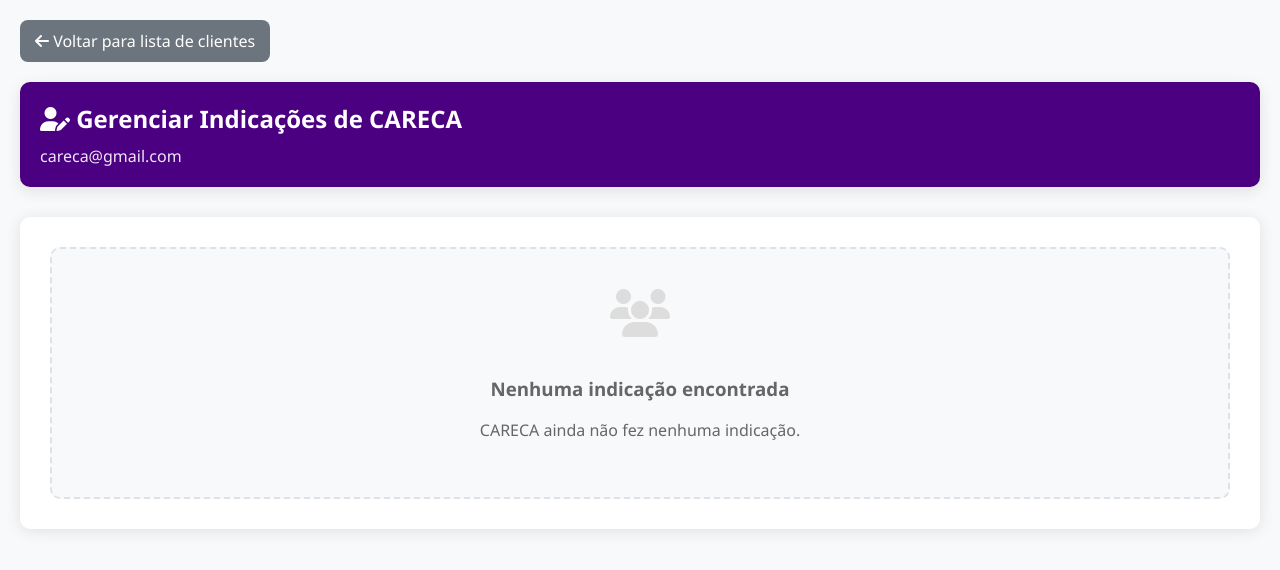
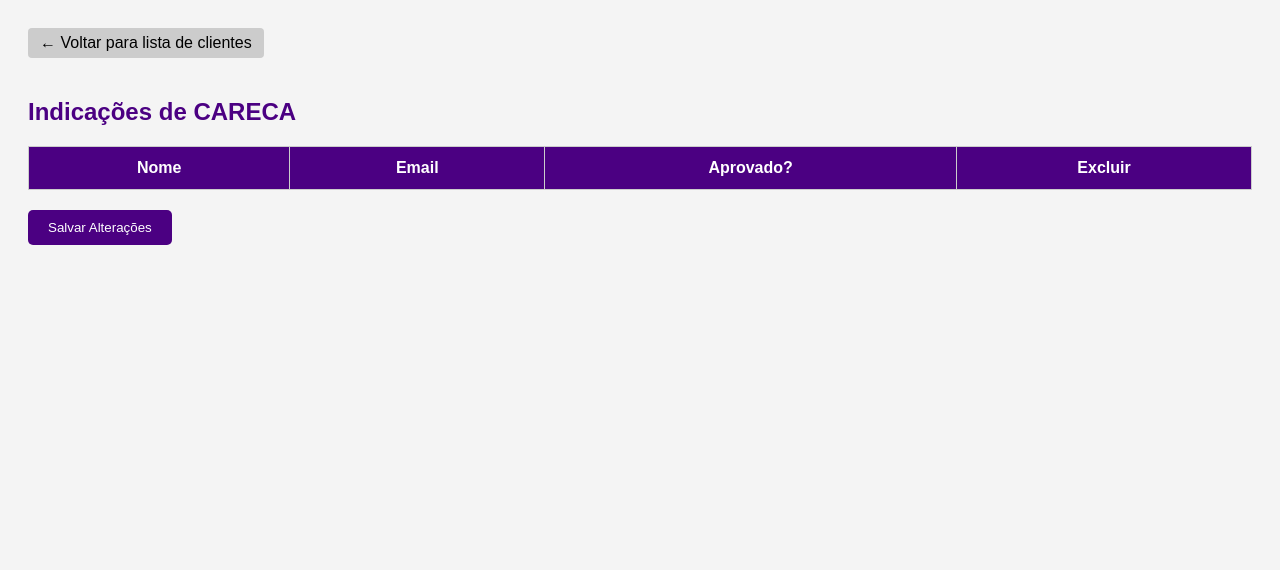
Before and after one commit to Adrianogat0/SISTEMA-INDICA-O, a Flask app: page /admin/cliente/7 in a window 1280 px wide. Shown: the top 570 px of the page. Run offline with Flask 3, Linux system fonts and the light colour scheme; a user stored in the database is signed in; data comes from the database, SQL or seed files in the repository; lists and menus that the app fills with data are empty.

Commit message:
Update admin_cliente.html

```diff
--- a/templates/admin_cliente.html
+++ b/templates/admin_cliente.html
@@ -1,316 +1,82 @@
+<!-- templates/admin_cliente.html -->
 <!DOCTYPE html>
 <html lang="pt-br">
 <head>
   <meta charset="UTF-8">
-  <meta name="viewport" content="width=device-width, initial-scale=1.0">
-  <title>Gerenciar Indicações - {{ cliente.nome }}</title>
-  <link rel="stylesheet" href="https://cdnjs.cloudflare.com/ajax/libs/font-awesome/6.5.0/css/all.min.css">
+  <title>Indicações - {{ cliente.nome }}</title>
   <style>
     body {
-      font-family: 'Segoe UI', sans-serif;
-      background: #f8f9fa;
+      font-family: Arial;
       padding: 20px;
-      margin: 0;
+      background: #f4f4f4;
     }
-
-    .header {
+    h2 { color: #4b0082; }
+    table { width: 100%; border-collapse: collapse; margin-top: 20px; background: white; }
+    th, td { padding: 12px; border: 1px solid #ccc; }
+    th { background-color: #4b0082; color: white; }
+    input[type="checkbox"] { transform: scale(1.4); }
+    button {
+      margin-top: 20px;
+      padding: 10px 20px;
       background: #4b0082;
       color: white;
-      padding: 20px;
-      border-radius: 10px;
-      margin-bottom: 30px;
-      box-shadow: 0 4px 15px rgba(0,0,0,0.1);
-    }
-
-    .header h2 {
-      margin: 0;
-      font-size: 24px;
-    }
-
-    .back-btn {
-      display: inline-block;
-      background: #6c757d;
-      color: white;
-      padding: 10px 15px;
-      border-radius: 8px;
-      text-decoration: none;
-      margin-bottom: 20px;
-      transition: background 0.3s;
-    }
-
-    .back-btn:hover {
-      background: #545b62;
-    }
-
-    .parabens {
-      background: linear-gradient(135deg, #28a745, #20c997);
-      color: white;
-      padding: 20px;
-      border-radius: 10px;
-      margin-bottom: 30px;
-      text-align: center;
-      font-weight: bold;
-      font-size: 18px;
-      box-shadow: 0 4px 15px rgba(40, 167, 69, 0.3);
-      animation: celebration 0.6s ease-out;
-    }
-
-    @keyframes celebration {
-      0% { transform: scale(0.9); opacity: 0; }
-      100% { transform: scale(1); opacity: 1; }
-    }
-
-    .form-container {
-      background: white;
-      padding: 30px;
-      border-radius: 10px;
-      box-shadow: 0 2px 15px rgba(0,0,0,0.1);
-    }
-
-    table {
-      width: 100%;
-      border-collapse: collapse;
-      margin-bottom: 30px;
-    }
-
-    th, td {
-      padding: 15px;
-      text-align: left;
-      border-bottom: 1px solid #e9ecef;
-    }
-
-    th {
-      background: #f8f9fa;
-      color: #495057;
-      font-weight: 600;
-    }
-
-    tr:hover {
-      background: #f8f9fa;
-    }
-
-    input[type="checkbox"] {
-      transform: scale(1.3);
+      border: none;
+      border-radius: 5px;
       cursor: pointer;
     }
-
-    .checkbox-cell {
-      text-align: center;
-      vertical-align: middle;
+    button:hover { background: #673ab7; }
+    .back-link {
+      margin-bottom: 20px;
+      display: inline-block;
+      text-decoration: none;
+      background: #ccc;
+      padding: 6px 12px;
+      border-radius: 4px;
+      color: #000;
     }
-
-    .approve-checkbox {
-      accent-color: #28a745;
-    }
-
-    .delete-checkbox {
-      accent-color: #dc3545;
-    }
-
-    .save-btn {
-      background: #4b0082;
-      color: white;
-      padding: 15px 30px;
-      border: none;
-      border-radius: 8px;
-      font-size: 16px;
-      font-weight: 600;
-      cursor: pointer;
-      transition: background 0.3s;
-      width: 100%;
-    }
-
-    .save-btn:hover {
-      background: #673ab7;
-    }
-
-    .no-data {
-      text-align: center;
-      padding: 40px;
-      color: #666;
-      background: #f8f9fa;
-      border-radius: 10px;
-      border: 2px dashed #dee2e6;
-    }
-
-    .search-container {
-      margin-bottom: 25px;
-    }
-
-    .search-box {
-      position: relative;
-      max-width: 400px;
-    }
-
-    .search-box i {
-      position: absolute;
-      left: 15px;
-      top: 50%;
-      transform: translateY(-50%);
-      color: #666;
-      font-size: 16px;
-    }
-
-    .search-box input {
-      width: 100%;
-      padding: 12px 15px 12px 45px;
-      border: 2px solid #ddd;
-      border-radius: 8px;
-      font-size: 16px;
-      transition: border-color 0.3s;
-      box-sizing: border-box;
-    }
-
-    .search-box input:focus {
-      border-color: #4b0082;
-      outline: none;
-      box-shadow: 0 0 0 3px rgba(75, 0, 130, 0.1);
-    }
-
-    .legend {
-      display: flex;
-      gap: 30px;
-      margin-bottom: 20px;
-      padding: 15px;
-      background: #e9ecef;
-      border-radius: 8px;
-      font-size: 14px;
-    }
-
-    .legend-item {
-      display: flex;
-      align-items: center;
-      gap: 8px;
-    }
-
-    @media (max-width: 768px) {
-      table {
-        font-size: 14px;
-      }
-
-      th, td {
-        padding: 10px 8px;
-      }
-
-      .legend {
-        flex-direction: column;
-        gap: 10px;
-      }
-    }
+    .back-link:hover { background: #bbb; }
+    .parabens { background: #2ecc71; color: white; padding: 15px; border-radius: 8px; font-weight: bold; margin: 10px 0; text-align: center; }
   </style>
 </head>
 <body>
-  <a href="{{ url_for('admin') }}" class="back-btn">
-    <i class="fas fa-arrow-left"></i> Voltar para lista de clientes
-  </a>
 
-  <div class="header">
-    <h2><i class="fas fa-user-edit"></i> Gerenciar Indicações de {{ cliente.nome }}</h2>
-    <p style="margin: 10px 0 0 0; opacity: 0.9;">{{ cliente.email }}</p>
-  </div>
+  <a href="{{ url_for('admin') }}" class="back-link">← Voltar para lista de clientes</a>
+
+  <h2>Indicações de {{ cliente.nome }}</h2>
 
   {% if show_parabens %}
     <div class="parabens">
-      🎉 Parabéns! {{ cliente.nome }} completou 6 indicações aprovadas e ganhou 12 meses grátis! 🎊
+      🎉 Parabéns! {{ cliente.nome }} completou 6 indicações aprovadas e ganhou 12 meses grátis!
     </div>
   {% endif %}
 
-  <div class="form-container">
-    {% if indicacoes %}
-      <!-- Campo de pesquisa -->
-      <div class="search-container">
-        <div class="search-box">
-          <i class="fas fa-search"></i>
-          <input type="text" id="searchInput" placeholder="Pesquisar por nome do indicado..." onkeyup="filterTable()">
-        </div>
-      </div>
-
-      <div class="legend">
-        <div class="legend-item">
-          <input type="checkbox" class="approve-checkbox" disabled>
-          <span>Aprovar indicação</span>
-        </div>
-        <div class="legend-item">
-          <input type="checkbox" class="delete-checkbox" disabled>
-          <span>Excluir indicação</span>
-        </div>
-      </div>
-
   <form method="POST">
-        <table id="indicacoesTable">
+    <table>
       <thead>
         <tr>
-              <th><i class="fas fa-user"></i> Nome</th>
-              <th><i class="fas fa-envelope"></i> Email</th>
-              <th class="checkbox-cell"><i class="fas fa-check"></i> Aprovado?</th>
-              <th class="checkbox-cell"><i class="fas fa-trash"></i> Excluir</th>
+          <th>Nome</th>
+          <th>Email</th>
+          <th>Aprovado?</th>
+          <th>Excluir</th>
         </tr>
       </thead>
       <tbody>
         {% for i in indicacoes %}
         <tr>
           <td>{{ i.nome }}</td>
-              <td>{{ i.email or '-' }}</td>
-              <td class="checkbox-cell">
-                <input type="checkbox" name="assinou" value="{{ i.id }}" class="approve-checkbox" {% if i.assinou %}checked{% endif %}>
+          <td>{{ i.email }}</td>
+          <td style="text-align: center;">
+            <input type="checkbox" name="assinou" value="{{ i.id }}" {% if i.assinou %}checked{% endif %}>
           </td>
-              <td class="checkbox-cell">
-                <input type="checkbox" name="excluir" value="{{ i.id }}" class="delete-checkbox">
+          <td style="text-align: center;">
+            <input type="checkbox" name="excluir" value="{{ i.id }}">
           </td>
         </tr>
         {% endfor %}
       </tbody>
     </table>
+    <button type="submit">Salvar Alterações</button>
+  </form>
 
-        <button type="submit" class="save-btn">
-          <i class="fas fa-save"></i> Salvar Alterações
-        </button>
-      </form>
-    {% else %}
-      <div class="no-data">
-        <i class="fas fa-users" style="font-size: 48px; color: #ddd; margin-bottom: 20px;"></i>
-        <h3>Nenhuma indicação encontrada</h3>
-        <p>{{ cliente.nome }} ainda não fez nenhuma indicação.</p>
-      </div>
-    {% endif %}
-  </div>
-
-  <script>
-    // Função de pesquisa
-    function filterTable() {
-      const input = document.getElementById('searchInput');
-      const filter = input.value.toLowerCase();
-      const table = document.getElementById('indicacoesTable');
-      const rows = table.getElementsByTagName('tr');
-
-      // Percorre todas as linhas da tabela (exceto o cabeçalho)
-      for (let i = 1; i < rows.length; i++) {
-        const nameCell = rows[i].getElementsByTagName('td')[0];
-        if (nameCell) {
-          const nameText = nameCell.textContent || nameCell.innerText;
-          if (nameText.toLowerCase().indexOf(filter) > -1) {
-            rows[i].style.display = '';
-          } else {
-            rows[i].style.display = 'none';
-          }
-        }
-      }
-    }
-
-    // Add confirmation for delete actions
-    document.addEventListener('DOMContentLoaded', function() {
-      const form = document.querySelector('form');
-      if (form) {
-        form.addEventListener('submit', function(e) {
-          const deleteCheckboxes = document.querySelectorAll('input[name="excluir"]:checked');
-          if (deleteCheckboxes.length > 0) {
-            if (!confirm(`Tem certeza que deseja excluir ${deleteCheckboxes.length} indicação(ões)?`)) {
-              e.preventDefault();
-            }
-          }
-        });
-      }
-    });
-  </script>
 </body>
 </html>
```
Lines whose indentation alone changed are shown as unchanged.
